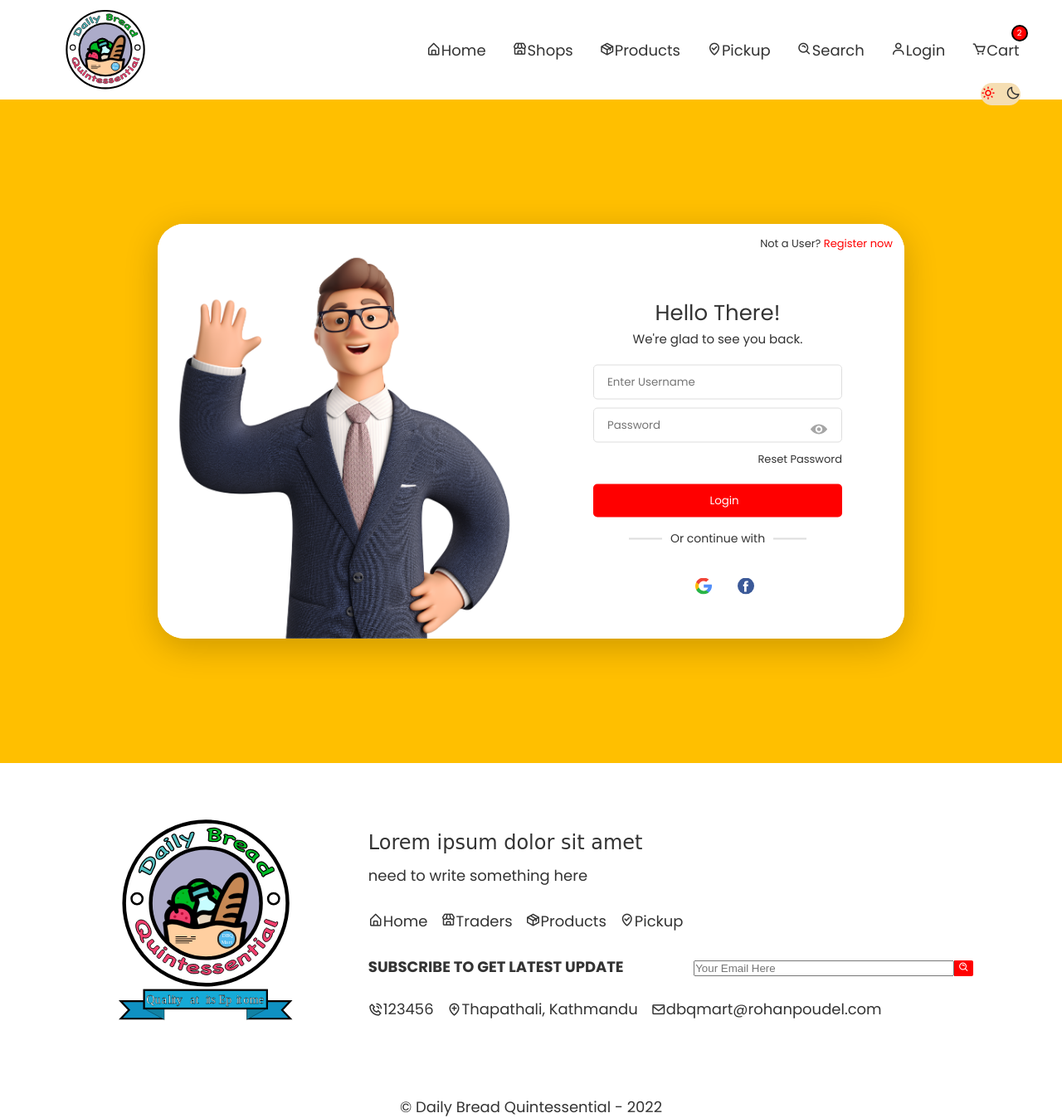
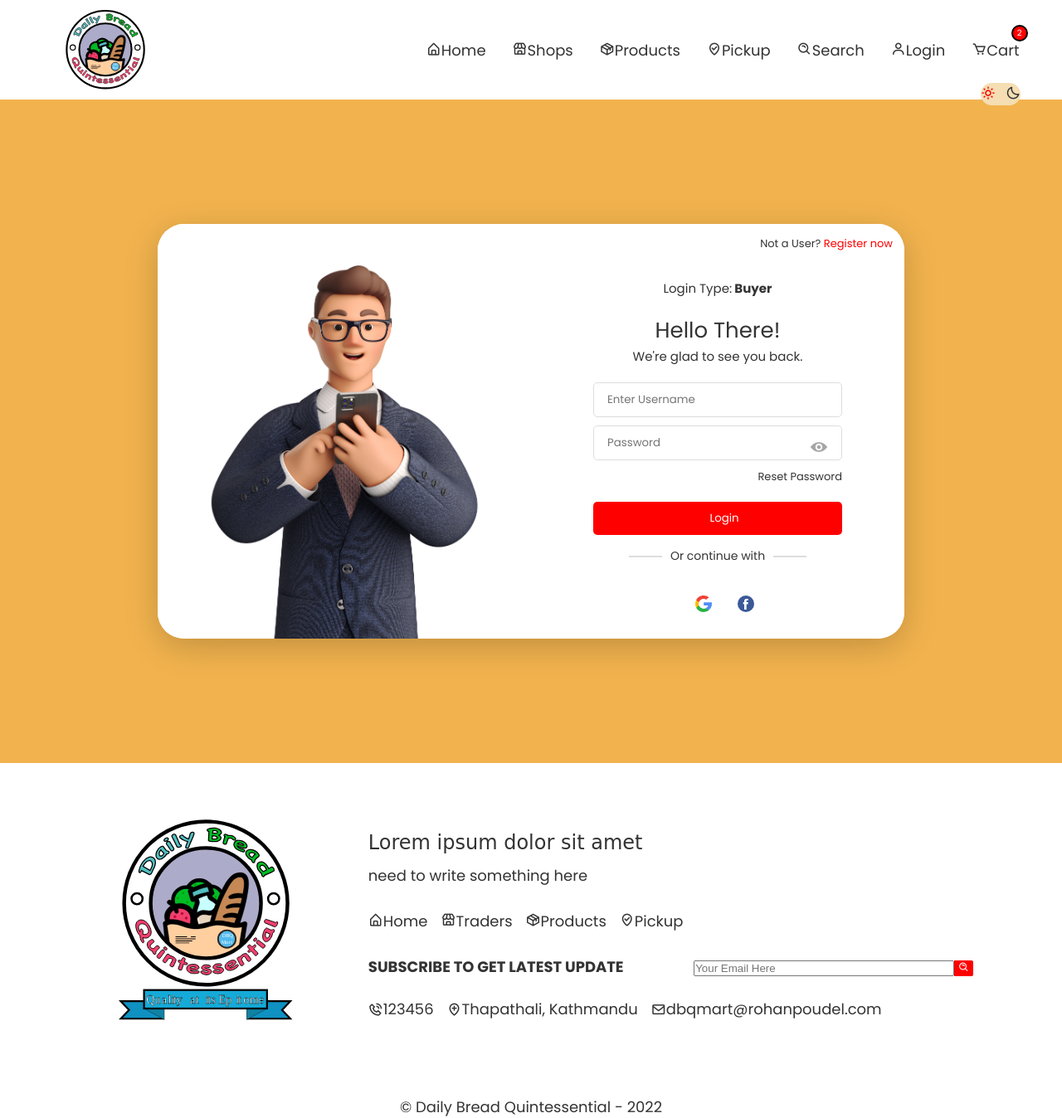
Before and after one commit to iamutkrista98/DBQ-MART, a PHP site: page /login.php?usertype=Buyer in a window 1280 px wide. Shown: the whole page at 83% size. Run offline with PHP 8.4, Linux system fonts and the light colour scheme; some web fonts are replaced.

Commit message:
Login Page Changes
Login Page Image now changes accordingly to the option chosen in the login popup window.
User type is also shown now.
Login Page now fully supports dark mode.
Colors of the Login page have been changed

```diff
--- a/website/components/loginPageWindow/loginPageWindow.css
+++ b/website/components/loginPageWindow/loginPageWindow.css
@@ -1,4 +1,3 @@
-
 .img-box img {
   width: 100%;
   height: 100%;
@@ -11,7 +10,7 @@
 #login-box {
   position: relative;
   min-height: 100vh;
-  background-color: var(--login-page-color);
+  background-color: var(--themecolor);
   display: flex;
   align-items: center;
   justify-content: center;
@@ -20,7 +19,7 @@
 }
 
 #login-box.active {
-  background-color: var(--register-page-color);
+  background-color: var(--themecolor);
 }
 
 .login-box-window {
--- a/website/components/loginPageWindow/loginPageWindow.php
+++ b/website/components/loginPageWindow/loginPageWindow.php
@@ -1,16 +1,33 @@
+<?PHP
+if ($_GET['usertype'] == null) {
+  header('Location: ./index.php');
+}
+?>
 <section id="login-box">
   <div class="login-box-window">
     <div class="user login">
       <div class="img-box">
-        <img src="./images/login-page/Hello There.png" alt="" />
+        <?PHP
+        if ($_GET['usertype'] == 'Seller') {
+          echo "<img src=\"./images/login-page/Hello There.png\" />";
+        }
+        if ($_GET['usertype'] == 'Buyer') {
+          echo "<img src=\"./images/login-page/customer-login.png\" />";
+        }
+        ?>
       </div>
       <div class="form-box">
         <div class="top">
-          <p> Not a User? <span>Register now</span>
-          </p>
+          <p> Not a User? <span>Register now</span></p>
         </div>
         <form action="" class="form">
           <div class="form-control">
+            <p>Login Type:<strong>
+                <?PHP
+                echo $_GET['usertype'];
+                ?>
+              </strong>
+            </p>
             <h2>Hello There!</h2>
             <p>We're glad to see you back.</p>
             <input type="text" placeholder="Enter Username" />
@@ -48,6 +65,12 @@
         </div>
         <form action="" class="form">
           <div class="form-control">
+            <p>Login Type:<strong>
+                <?PHP
+                echo $_GET['usertype'];
+                ?>
+              </strong>
+            </p>
             <h2>Welcome to DBQ Mart</h2>
             <p>It's good to have you here.</p>
             <input type="email" placeholder="Enter Email" />
@@ -79,7 +102,14 @@
         </form>
       </div>
       <div class="img-box">
-        <img src="./images/login-page/register.png" alt="" />
+        <?PHP
+        if ($_GET['usertype'] == 'Seller') {
+          echo "<img src=\"./images/login-page/register.png\" />";
+        }
+        if ($_GET['usertype'] == 'Buyer') {
+          echo "<img src=\"./images/login-page/customer-register.png\" />";
+        }
+        ?>
       </div>
     </div>
   </div>
--- a/website/components/loginPopup/loginPopup.php
+++ b/website/components/loginPopup/loginPopup.php
@@ -9,10 +9,10 @@
       </div>
       <div class="buttons">
         <div class="buyer-btn">
-          <a href="./login.php?usertype=buyer"><button>Buyer</button></a>
+          <a href="./login.php?usertype=Buyer"><button>Buyer</button></a>
         </div>
         <div class="seller-btn">
-          <a href="./login.php?usertype=seller"><button>Seller</button></a>
+          <a href="./login.php?usertype=Seller"><button>Seller</button></a>
         </div>
       </div>
     </div>
--- a/website/css/colors.css
+++ b/website/css/colors.css
@@ -1,5 +1,4 @@
-
-:root{
+:root {
   --primarycolor: #FF0000;
   --secondarycolor: #03C0C1;
   --primarytextcolor: #333;
@@ -7,6 +6,5 @@
   /* --themecolor: #FFBF00; */
   --darkgrey: #272727;
   --dark-featured-product: #313131;
-  --login-page-color:#FFBF00;
-  --register-page-color: #228C22;
+  --login-page-color: #FFBF00;
 }
```
